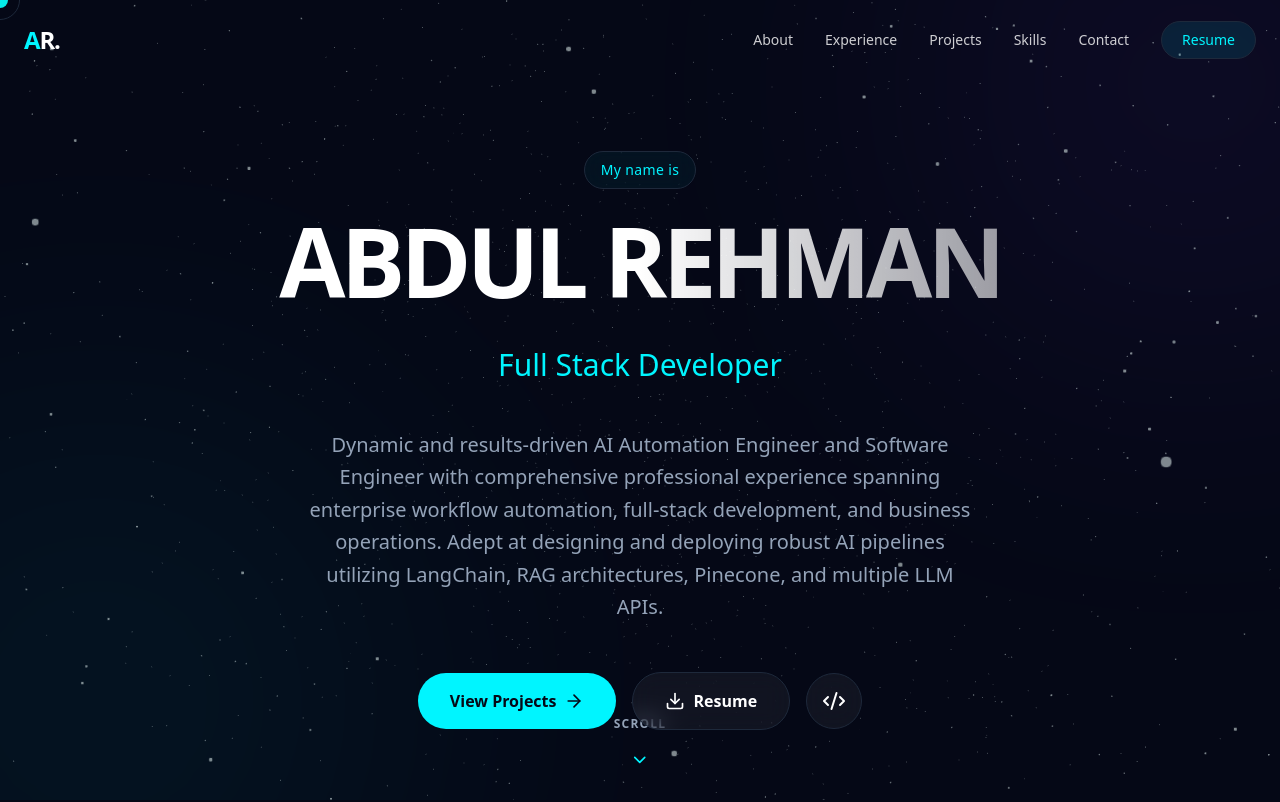
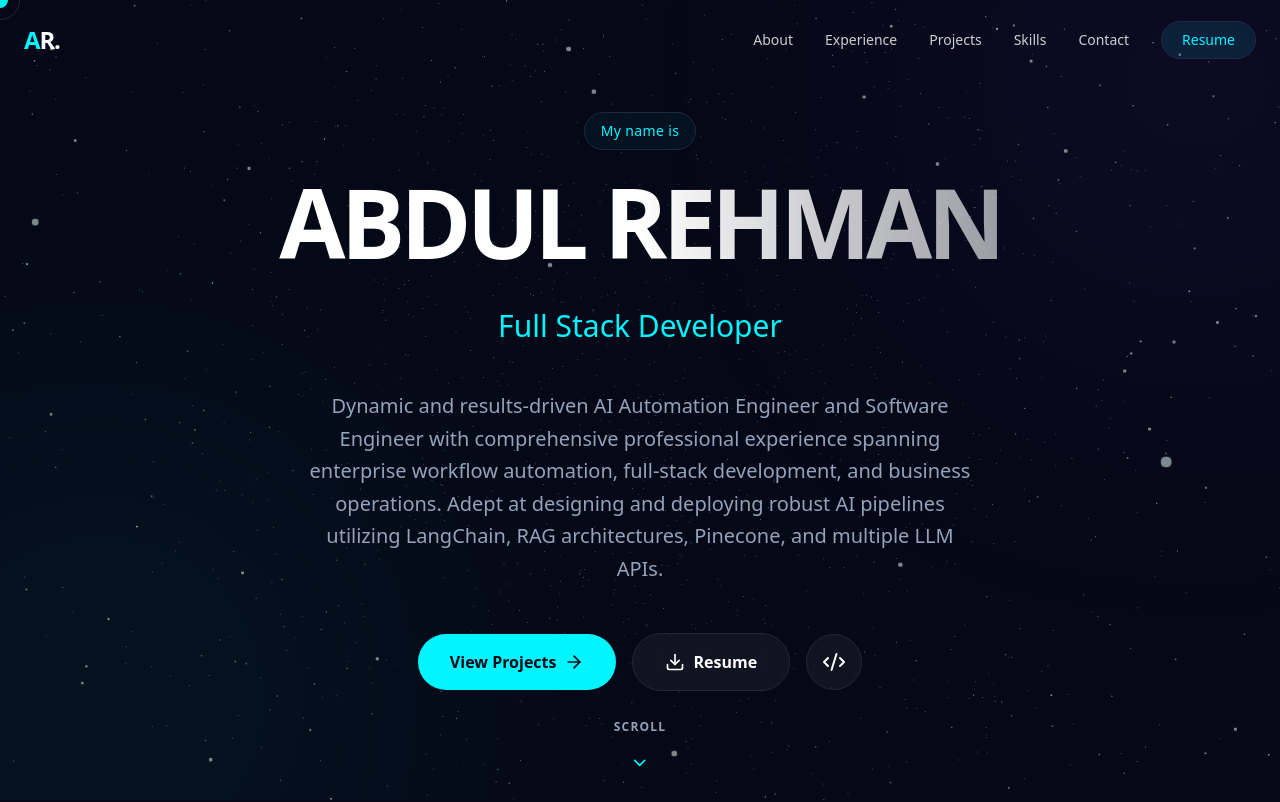
Before and after one commit to abdulrehmanazeem23-coder/My-Portfolio, a Next.js app: page / in a window 1280 px wide. Shown: the top 802 px of the page. Built offline with nearby package versions, Linux system fonts and the light colour scheme.

Commit message:
Update HeroSection.tsx

```diff
--- a/src/components/sections/HeroSection.tsx
+++ b/src/components/sections/HeroSection.tsx
@@ -17,7 +17,7 @@ export function HeroSection() {
   }, []);
 
   return (
-    <section className="relative h-screen flex items-center justify-center pt-20 overflow-hidden">
+    <section className="min-h-screen py-28 relative flex flex-col justify-center items-center">
       <div className="container mx-auto px-6 relative z-10 flex flex-col items-center text-center">
         <motion.div
           initial={{ opacity: 0, y: 20 }}
```
